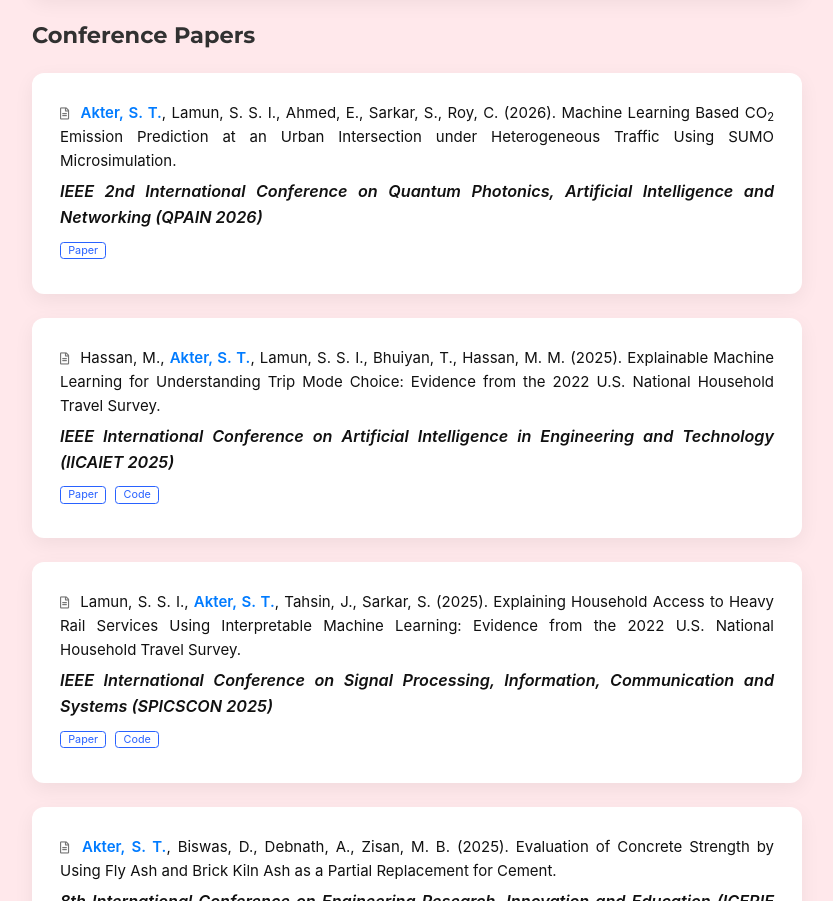
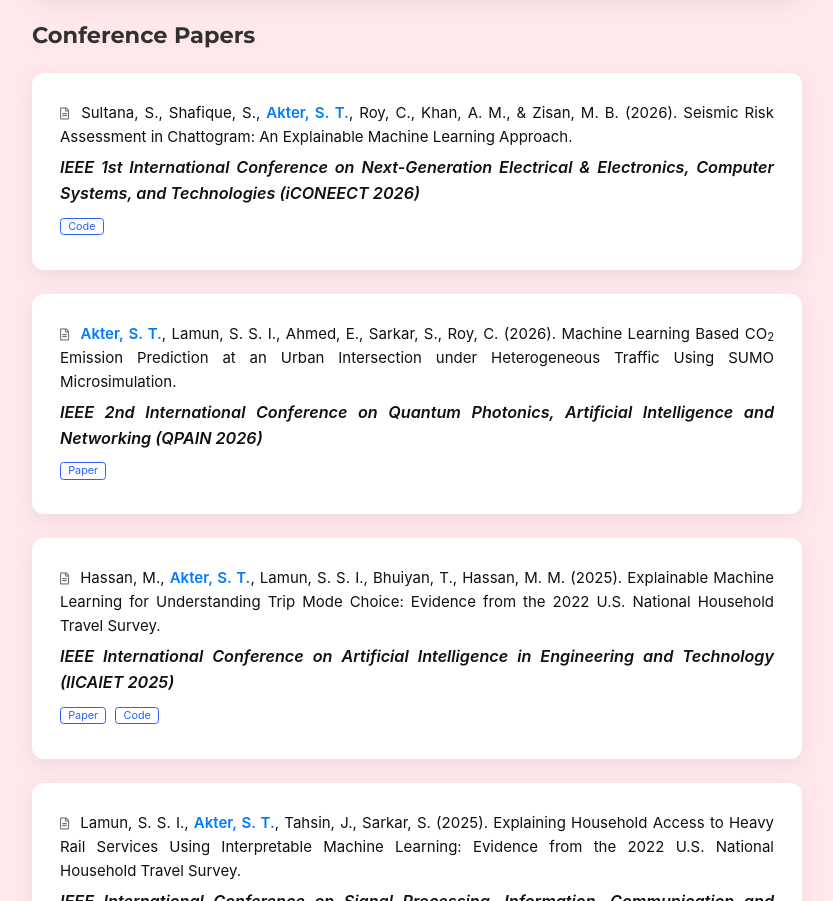
Before and after one commit to syeda-tamzida/syeda-tamzida.github.io, a plain HTML site: page index.html in a window 1280 px wide. Shown: the part 2298-3199 px from the top of the page, without its empty margins (423-1256 px from the left). Drawn offline with nearby package versions, Linux system fonts and the light colour scheme; some packages are replaced by stand-ins of ours; some icons are missing.

Commit message:
Add seismic risk paper with code link
Co-Authored-By: Claude Opus 5.5 <noreply@anthropic.com>
Claude-Session: https://claude.ai/code/session_0144Gd7N1E1bVCsb4nCyCpEp

```diff
--- a/index.html
+++ b/index.html
@@ -190,6 +190,11 @@
                      <p><a class="btn btn-outline-primary my-1 mr-1 btn-sm" href="https://doi.org/10.1016/j.rineng.2025.108140" target="_blank" rel="noopener">Paper</a></p>
                   </div><h3 style="margin:24px 0 0 0;">Conference Papers</h3>
                   <div style="max-width:800px;margin:24px auto;padding:28px 28px 12px 28px;border-radius:12px;background:#ffffff;box-shadow:0 6px 20px rgba(0,0,0,0.06);font-family:Inter, Roboto, -apple-system, 'Segoe UI', Arial, sans-serif;color:#111;line-height:1.6;">
+                     <p style="margin:0 0 6px 0;font-size:15px;"><i class="far fa-file-alt pub-icon" aria-hidden="true"></i> Sultana, S., Shafique, S., <span style="color:#007bff;font-weight:600;">Akter, S. T.</span>, Roy, C., Khan, A. M., &amp; Zisan, M. B. (2026). Seismic Risk Assessment in Chattogram: An Explainable Machine Learning Approach.</p>
+                     <p style="margin:0 0 6px 0;font-weight:600;font-style:italic;">IEEE 1st International Conference on Next-Generation Electrical &amp; Electronics, Computer Systems, and Technologies (iCONEECT 2026)</p>
+                     <p><a class="btn btn-outline-primary my-1 mr-1 btn-sm" href="https://github.com/syeda-tamzida/seismic-risk-chattogram-xai" target="_blank" rel="noopener">Code</a></p>
+                  </div>
+                  <div style="max-width:800px;margin:24px auto;padding:28px 28px 12px 28px;border-radius:12px;background:#ffffff;box-shadow:0 6px 20px rgba(0,0,0,0.06);font-family:Inter, Roboto, -apple-system, 'Segoe UI', Arial, sans-serif;color:#111;line-height:1.6;">
                      <p style="margin:0 0 6px 0;font-size:15px;"><i class="far fa-file-alt pub-icon" aria-hidden="true"></i> <span style="color:#007bff;font-weight:600;">Akter, S. T.</span>, Lamun, S. S. I., Ahmed, E., Sarkar, S., Roy, C. (2026). Machine Learning Based CO<sub>2</sub> Emission Prediction at an Urban Intersection under Heterogeneous Traffic Using SUMO Microsimulation.</p>
                      <p style="margin:0 0 6px 0;font-weight:600;font-style:italic;">IEEE 2nd International Conference on Quantum Photonics, Artificial Intelligence and Networking (QPAIN 2026)</p>
                      <p><a class="btn btn-outline-primary my-1 mr-1 btn-sm" href="https://doi.org/10.1109/QPAIN69676.2026.11546352" target="_blank" rel="noopener">Paper</a></p>
```
